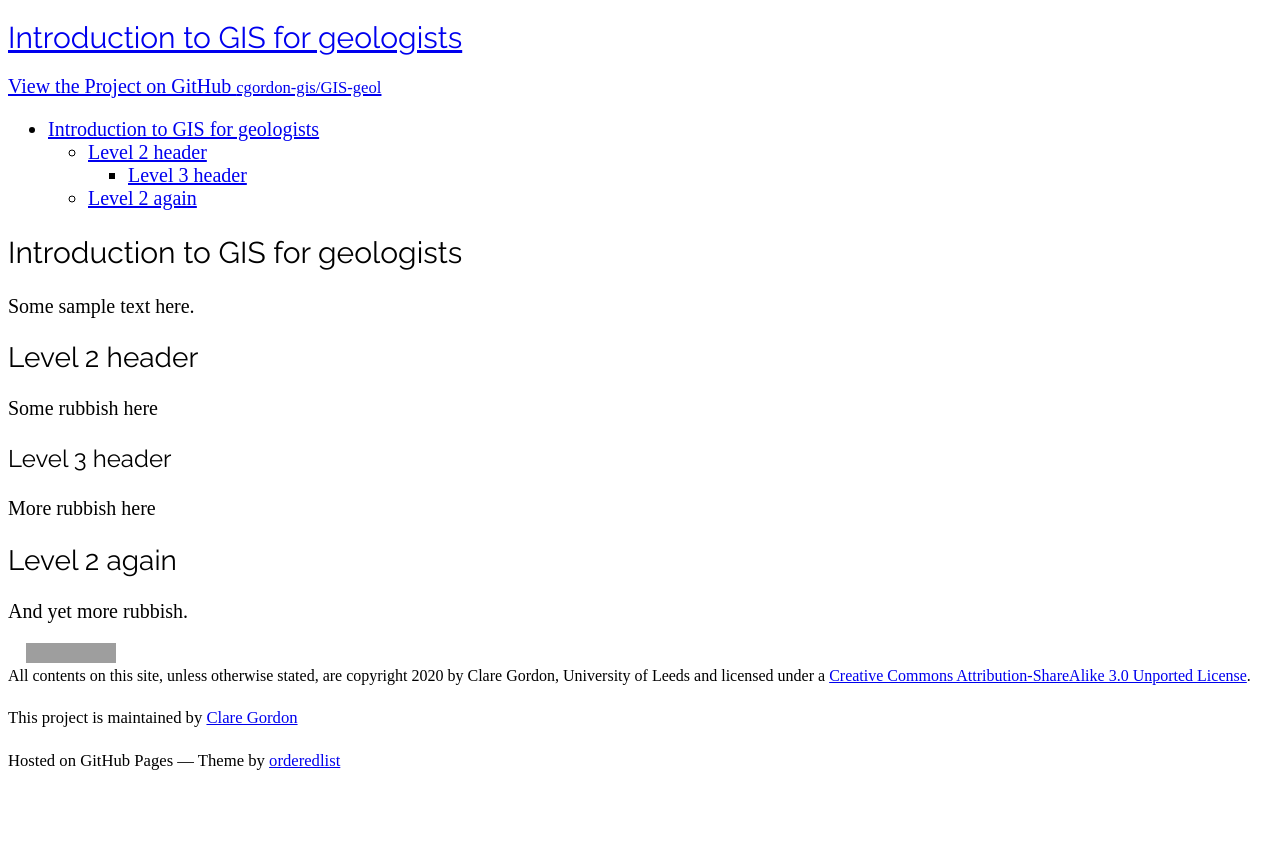
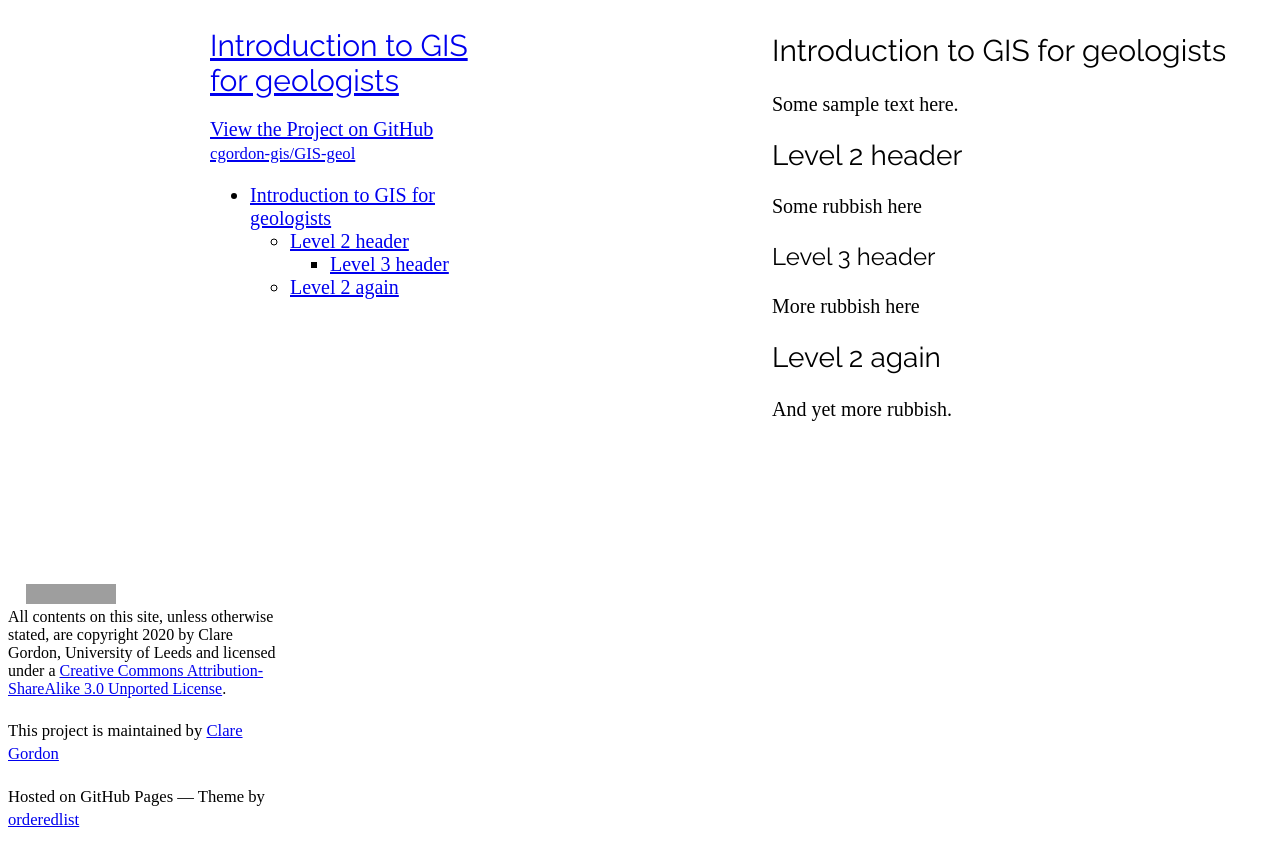
Before and after one commit to cgordon-gis/GIS-geol, a Jekyll site: the page built from index.md, in a window 1280 px wide. Shown: the top 866 px of the page. Built offline with Jekyll 4.4.1, drawn with Linux system fonts in a browser that asks for light colours; some web fonts are replaced; grey boxes are pictures that could not be loaded.

Commit message:
css changes

```diff
--- a/_layouts/default.html
+++ b/_layouts/default.html
@@ -21,6 +21,8 @@
 
 	    <p class="view"><a href="https://github.com/cgordon-gis/GIS-geol">View the Project on GitHub <small>cgordon-gis/GIS-geol</small></a></p>
 
+	    <!-- Include automatic table of contents -->
+	    <!-- Code from https://github.com/allejo/jekyll-toc -->
 	    {% include toc.html html=content %}
 
       </div>
--- a/css/styles.css
+++ b/css/styles.css
@@ -13,15 +13,107 @@ img {
    padding: 0;
 }
 
-#generated-toc {
-   font: 16px 'Raleway', Arial, sans-serif;
-}
-
 @media print {
    .noPrint {
       display:none;
    }
 }
+
+.wrapper {
+  width:860px;
+  margin:0 auto;
+}
+
+header {
+  width:270px;
+  float:left;
+  position:fixed;
+}
+
+section {
+  width:500px;
+  float:right;
+  padding-bottom:50px;
+}
+
+footer {
+  width:270px;
+  float:left;
+  position:fixed;
+  bottom:50px;
+}
+
+@media print, screen and (max-width: 960px) {
+
+  div.wrapper {
+    width:auto;
+    margin:0;
+  }
+
+  header, section, footer {
+    float:none;
+    position:static;
+    width:auto;
+  }
+
+  header {
+    padding-right:320px;
+  }
+
+  section {
+    border:1px solid #e5e5e5;
+    border-width:1px 0;
+    padding:20px 0;
+    margin:0 0 20px;
+  }
+
+  header a small {
+    display:inline;
+  }
+
+  header ul {
+    position:absolute;
+    right:50px;
+    top:52px;
+  }
+}
+
+@media print, screen and (max-width: 720px) {
+  body {
+    word-wrap:break-word;
+  }
+
+  header {
+    padding:0;
+  }
+
+  header ul, header p.view {
+    position:static;
+  }
+
+  pre, code {
+    word-wrap:normal;
+  }
+}
+
+@media print, screen and (max-width: 480px) {
+  body {
+    padding:15px;
+  }
+
+  header ul {
+    display:none;
+  }
+}
+
+@media print {
+  body {
+    padding:0.4in;
+    font-size:12pt;
+    color:#444;
+  }
+}
+
 
 .issue {
    border-style:solid;
```
Also changed, not shown: 1 other file.
